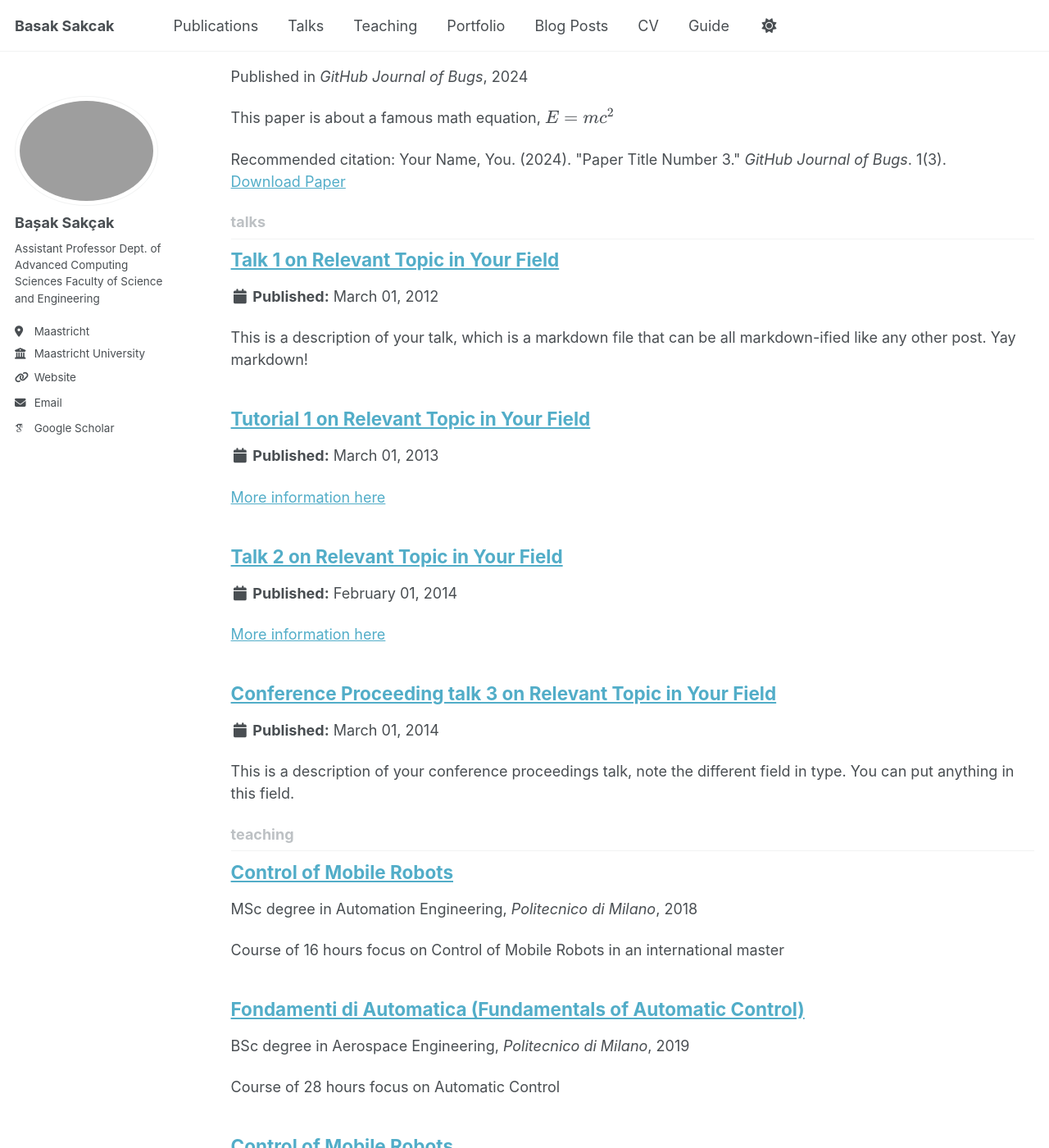
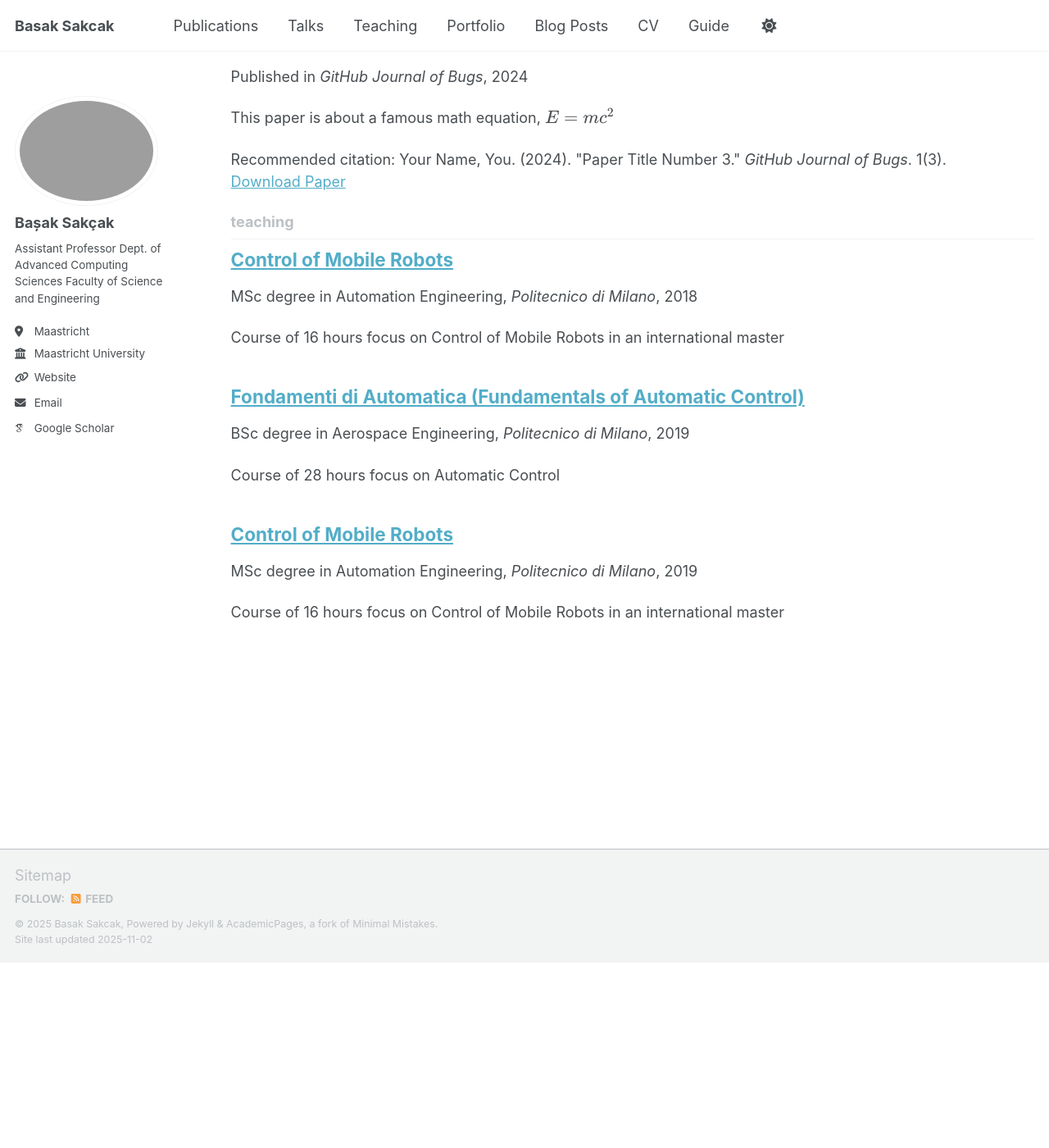
Before and after one commit to arnaucarrera/arnaucarrera.github.io, a Jekyll site: the page built from _pages/collection-archive.html, in a window 1280 px wide and 1400 px high, scrolled down 2100 px. Shown: the whole window at 82% size. Built offline with Jekyll 4.4.1, drawn with Linux system fonts in a browser that asks for light colours; some web fonts are replaced; a script that is not in the unit is left out; after the commit the page ends 3274 px from its top, so only the background shows below that.

Commit message:
Trying to remove talks,
But I think i need to remove the full folder then it will work

```diff
--- a/_config.yml
+++ b/_config.yml
@@ -26,8 +26,7 @@ author:
   avatar           : "BasakSakcakProfile_0.jpg"
   name             : "Bașak Sakçak"
   pronouns         : #"she/her"
-  bio              : "Assistant Professor
-  Dept. of Advanced Computing Sciences Faculty of Science and Engineering"
+  bio              : "Assistant Professor \n\r Dept. of Advanced Computing Sciences Faculty of Science and Engineering"
   location         : "Maastricht"
   employer         : "Maastricht University"
   uri              : "https://www.maastrichtuniversity.nl/b-s-sak%C3%A7ak"
@@ -136,7 +135,7 @@ yandex_site_verification :
 
 # Social Sharing
 twitter:
-  username               : &twitter
+  username               : #&twitter
 facebook:
   username               :
   app_id                 :
@@ -229,7 +228,7 @@ collections:
     output: true
     permalink: /:collection/:path/
   talks:
-    output: true
+    output: false
     permalink: /:collection/:path/
 
 
@@ -281,13 +280,14 @@ defaults:
       share: true
       comment: true
   # _talks
-  #- scope:
-  #    path: ""
-  #    type: talks
-  #  values:
-  #    layout: talk
-  #    author_profile: true
-  #    share: true
+  # commenting this part didn't avoid that it appears
+  - scope:
+      path: ""
+      type: talks
+    values:
+      layout: talk
+      author_profile: false
+      share: false
 
 
 # Sass/SCSS
```
